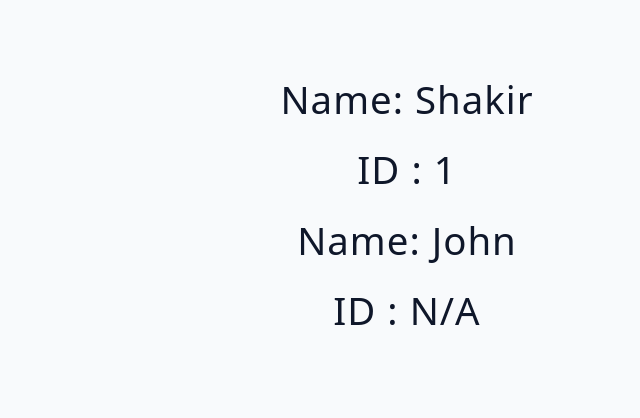
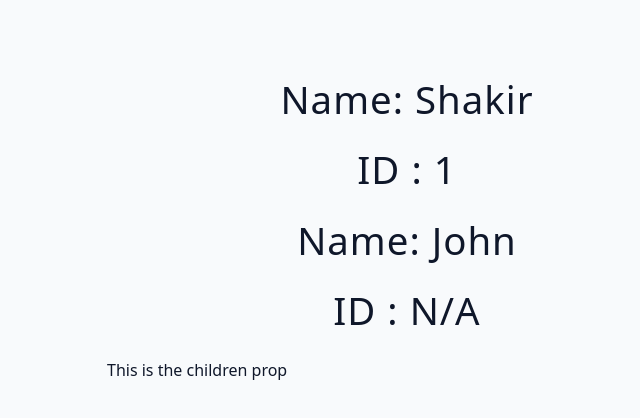
Before and after one commit to Shakir-Hussain12/TypeScript-Practical, a React (Vite) app in the folder typescript-react/: page / in a window 1280 px wide. Shown: the top 418 px of the page, without its empty margins (233-873 px from the left). Built offline with nearby package versions, Linux system fonts and the light colour scheme.

Commit message:
children props handled

```diff
--- a/typescript-react/src/App.tsx
+++ b/typescript-react/src/App.tsx
@@ -4,7 +4,9 @@ function App() {
   return (
     <main>
       <FirstComponent name="Shakir" id={1} />
-      <SecondComponent name="John" />
+      <SecondComponent name="John">
+        <p>This is the children prop</p>
+      </SecondComponent>
     </main>
   );
 }
--- a/typescript-react/src/starter/02-props/index.tsx
+++ b/typescript-react/src/starter/02-props/index.tsx
@@ -11,8 +11,9 @@ function FirstComponent({ name, id }: { name: string, id?: number }): JSX.Elemen
 
 // second method
 type propType = {
-  name: string;
-  id?: number
+  name: string,
+  id?: number,
+  children?: React.ReactNode;
 }
 
 const SecondComponent = (props: propType): JSX.Element => {
@@ -20,6 +21,7 @@ const SecondComponent = (props: propType): JSX.Element => {
     <>
       <h2>Name: {props.name}</h2>
       <h2>ID : {props.id ? props.id : 'N/A'}</h2>
+      {props.children}
     </>
   )
 }
```
